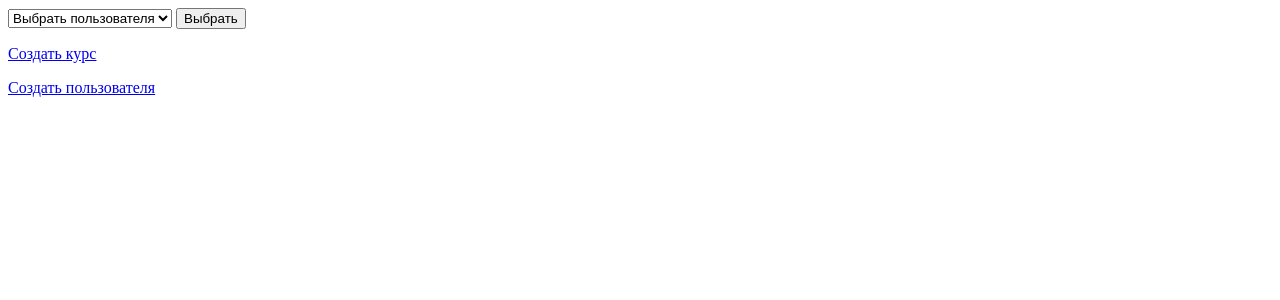
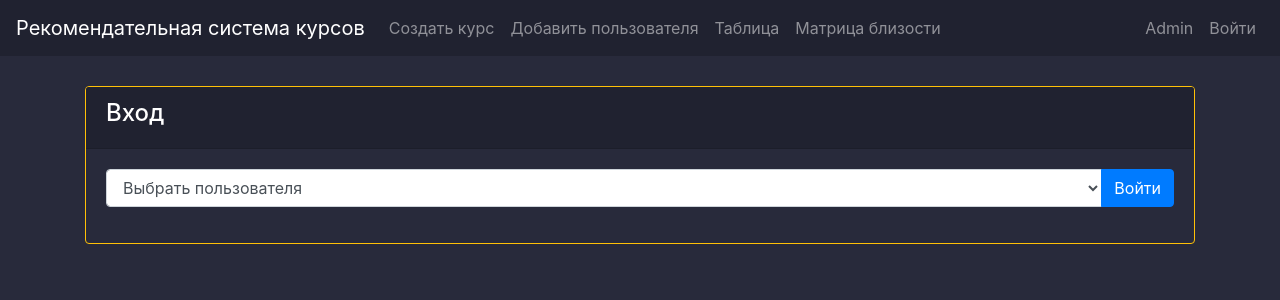
Before and after one commit to 4sh3n0n3/recommendations, a Django app: page /app/select_user/ in a window 1280 px wide. Shown: the top 300 px of the page. Run offline with Django 3.2, Linux system fonts and the light colour scheme; some libraries are stand-ins or nearby versions.

Commit message:
! стили

```diff
--- a/main/templates/common/navbar.html
+++ b/main/templates/common/navbar.html
@@ -1,5 +1,10 @@
-<nav class="navbar navbar-expand-md navbar-dark">
-    <div class="navbar-collapse collapse w-100 order-1 order-md-0 dual-collapse2">
+<nav class="navbar navbar-expand-md navbar-dark ">
+    <a class="navbar-brand" href="/">Рекомендательная система курсов</a>
+    <button class="navbar-toggler" type="button" data-toggle="collapse" data-target="#navbarCollapse"
+            aria-controls="navbarCollapse" aria-expanded="false" aria-label="Toggle navigation">
+        <span class="navbar-toggler-icon"></span>
+    </button>
+    <div class="collapse navbar-collapse" id="navbarCollapse">
         <ul class="navbar-nav mr-auto">
             <li class="nav-item">
                 <a class="nav-link" href="{% url 'main:new_course' %}">Создать курс</a>
@@ -14,15 +19,7 @@
                 <a class="nav-link" href="{% url 'main:matrix' %}">Матрица близости</a>
             </li>
         </ul>
-    </div>
-    <div class="mx-auto order-0">
-        <a class="navbar-brand mx-auto" href="/">Рекомендательная система курсов</a>
-        <button class="navbar-toggler" type="button" data-toggle="collapse" data-target=".dual-collapse2">
-            <span class="navbar-toggler-icon"></span>
-        </button>
-    </div>
-    <div class="navbar-collapse collapse w-100 order-3 dual-collapse2">
-        <ul class="navbar-nav ml-auto">
+        <ul class="navbar-nav" style="float: right;">
             <li class="nav-item">
                 <a class="nav-link" href="/admin">Admin</a>
             </li>
--- a/main/templates/select_user.html
+++ b/main/templates/select_user.html
@@ -1,34 +1,46 @@
+{% load static %}
 <!DOCTYPE html>
-<html lang="en">
+<html lang="en" xmlns="http://www.w3.org/1999/html">
 <head>
     <meta charset="UTF-8">
-    <title>Select User</title>
+    <title>Вход</title>
+    <link rel="stylesheet" href="https://stackpath.bootstrapcdn.com/bootstrap/4.2.1/css/bootstrap.min.css"
+          integrity="sha384-GJzZqFGwb1QTTN6wy59ffF1BuGJpLSa9DkKMp0DgiMDm4iYMj70gZWKYbI706tWS" crossorigin="anonymous">
+    <link rel="stylesheet" href="{% static 'recommendations/select_course.css' %}">
+    <style>
+        .white {
+            color: white;
+        }
+    </style>
 </head>
 <body>
-<div>
-    <form class="form-row" method="post" action="{% url 'main:select_user' %}">
+{% include 'common/navbar.html' %}
+<div class="container">
+    <div class="card border-warning">
+        <div class="card-header text-white">
+            <h4>Вход</h4>
+        </div>
+
+        <div class="card-body">
+            {% if error_mess %}
+                <h2 class="white">{{ error_mess }}</h2>
+            {% endif %}
+            <form method="post" action="{% url 'main:select_user' %}">
                 {% csrf_token %}
-        <select name="name" id="">
+                <div class="input-group mb-3">
+                    <select name="name" class="form-control">
                         <option value="">Выбрать пользователя</option>
                         {% for user in users %}
                             <option value="{{ user.name }}">{{ user.name }}</option>
                         {% endfor %}
                     </select>
-        <button type="submit">Выбрать</button>
+                    <div class="input-group-append">
+                        <button class="btn btn-primary" type="submit" id="button-addon1">Войти</button>
+                    </div>
+                </div>
             </form>
         </div>
-<p>
-    <a href="{% url 'main:new_course' %}">Создать курс</a>
-</p>
-<p>
-    <a href="{% url 'main:new_user' %}">Создать пользователя</a>
-</p>
-<p>
-    <div>
-        {% if error_mess %}
-            <h2>{{ error_mess }}</h2>
-        {% endif %}
     </div>
-</p>
+</div>
 </body>
 </html>
--- a/main/views.py
+++ b/main/views.py
@@ -1,7 +1,6 @@
-from django.core.exceptions import ObjectDoesNotExist
 from django.db.utils import IntegrityError
 from django.http import HttpResponse
-from django.shortcuts import render
+from django.shortcuts import render, redirect
 from django.template import loader
 
 from main.models import User, Choice, Course
@@ -9,41 +8,23 @@ from .utils import get_recommendations_list, get_courses_for_selecting, calculat
 
 
 def add_user(request):
-    template = loader.get_template('add_user.html')
-
-    if request.method == 'GET':
-        return HttpResponse(template.render({}, request))
-
     if request.method == 'POST':
-        user = User()
-        user.name = request.POST['name']
         try:
-            user.save()
+            user = User.objects.create(name=request.POST['name'])
         except IntegrityError:
-            return HttpResponse(template.render({'error_mess': 'Пользователь уже существует!'}, request))
-        template = loader.get_template('select_course.html')
-        courses = Course.objects.all()
-        context = {
-            'username': user.name,
-            'courses': courses,
-        }
-        return HttpResponse(template.render(context, request))
+            return render(request, 'add_user.html', {'error_mess': 'Пользователь уже существует!'})
+        return redirect('main:select_courses', user.name)
+    return render(request, 'add_user.html')
 
 
 def add_course(request):
-    template = loader.get_template('add_course.html')
-
-    if request.method == 'GET':
-        return HttpResponse(template.render({}, request))
-
     if request.method == 'POST':
-        course = Course()
-        course.name = request.POST['name']
         try:
-            course.save()
+            Course.objects.create(name=request.POST['name'])
         except IntegrityError:
-            return HttpResponse(template.render({'error_mess': 'Курс уже существует!'}, request))
-        return HttpResponse(template.render({'mess': 'Курс успешно сохранен'}, request))
+            return render(request, 'add_course.html', {'error_mess': 'Курс уже существует!'})
+        return render(request, 'add_course.html', {'mess': 'Курс успешно сохранен'})
+    return render(request, 'add_course.html')
 
 
 def select_user(request):
@@ -55,16 +36,10 @@ def select_user(request):
     if request.method == 'POST':
         try:
             user = User.objects.get(name=request.POST['name'])
-        except ObjectDoesNotExist:
+        except User.DoesNotExist:
             context['error_mess'] = 'Пользователь не существует!'
             return render(request, 'select_user.html', context)
-        template = loader.get_template('select_course.html')
-        courses = Course.objects.all()
-        context = {
-            'username': user.name,
-            'courses': courses,
-        }
-        return HttpResponse(template.render(context, request))
+        return redirect('main:select_courses', user.name)
 
 
 def select_courses(request, username):
```
Also changed, not shown: main/templates/matrix.html (+5 -3 lines), main/templates/recommendations_list.html (+25 -7 lines), main/templates/result_table.html (+5 -5 lines). Lines whose indentation alone changed are shown as unchanged.
